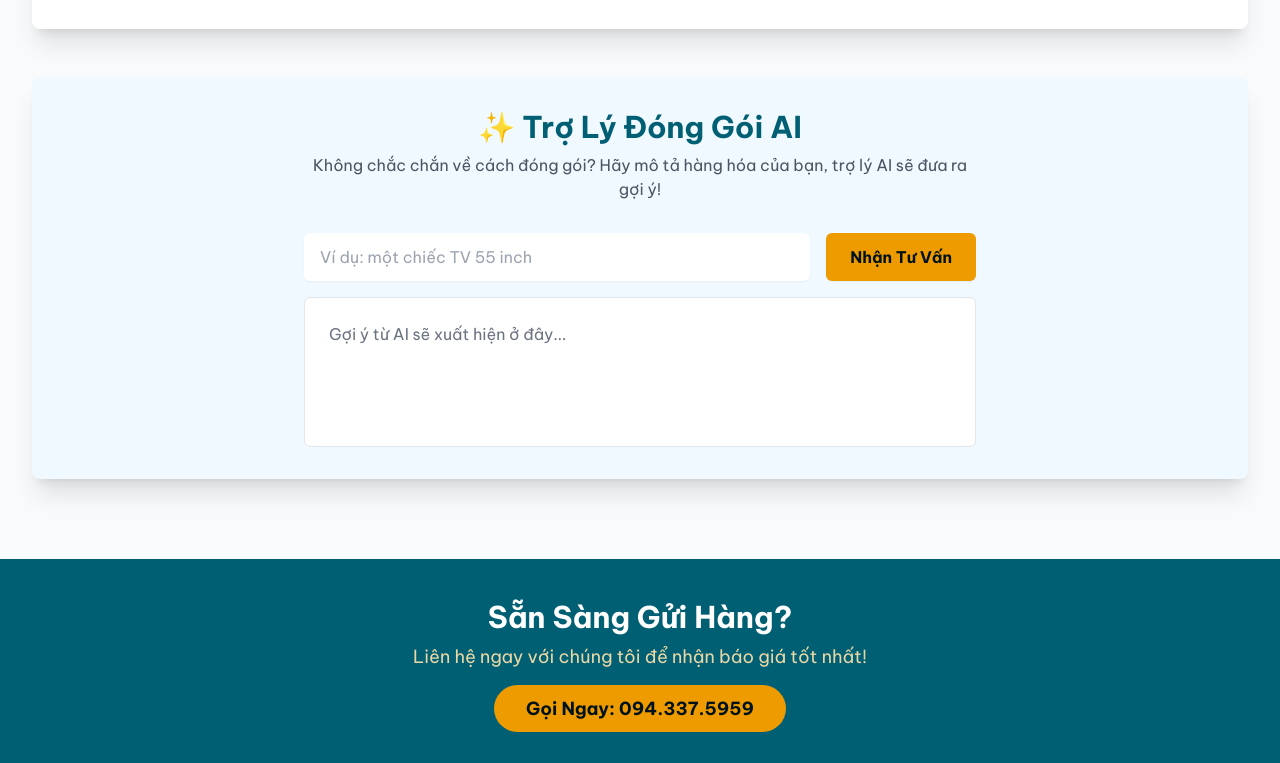
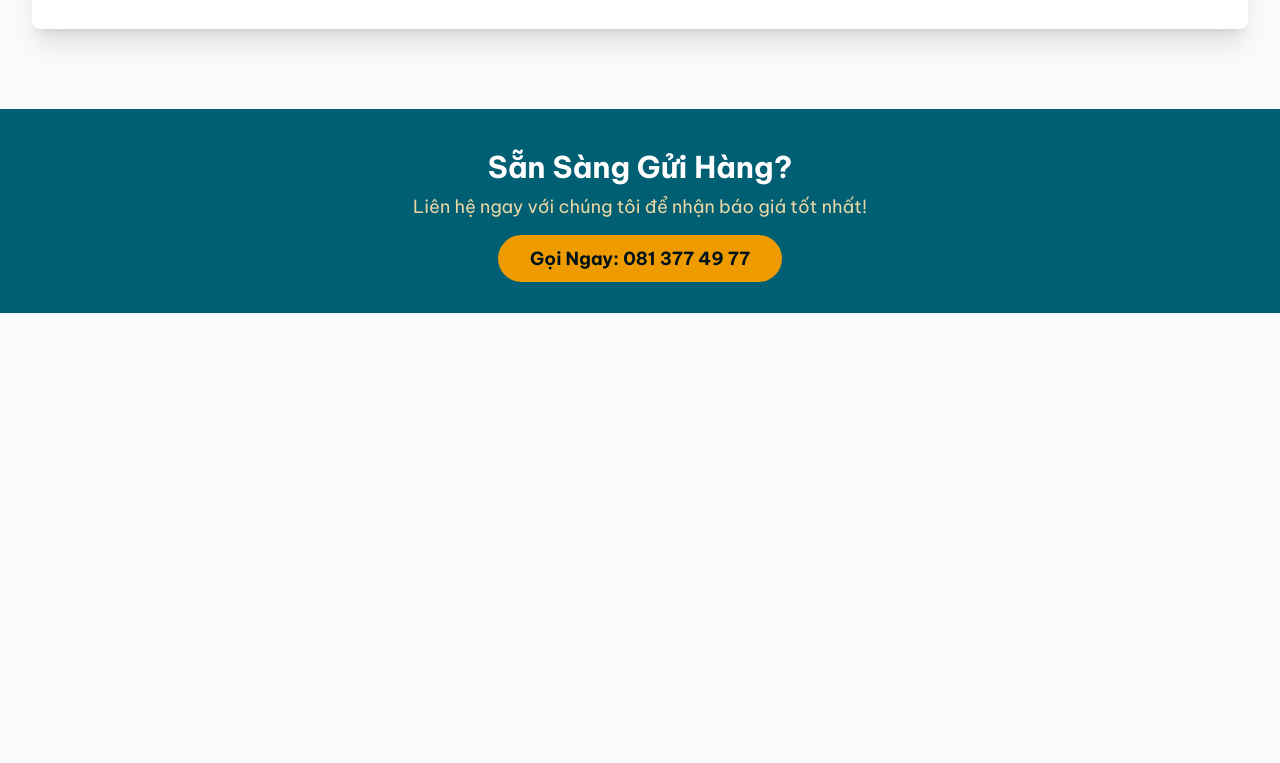
Before and after one commit to hailewis/quy-trinh-gui-hang-sai-gon-da-nang, a plain HTML site: page index.html in a window 1280 px wide. Shown: the part 2445-3208 px from the top of the page. After the commit the page ends 2758 px from the top, so only its background shows below. Drawn offline with nearby package versions, Linux system fonts and the light colour scheme.

Commit message:
Updated index.html (Fix)

```diff
--- a/index.html
+++ b/index.html
@@ -207,29 +207,13 @@
             </div>
         </section>
 
-        <section id="ai-assistant" class="bg-sky-50 p-6 md:p-8 rounded-lg shadow-xl mb-12">
-            <div class="text-center mb-8">
-                <h2 class="text-3xl font-bold text-[#005F73]">✨ Trợ Lý Đóng Gói AI</h2>
-                <p class="text-gray-600 mt-2 max-w-2xl mx-auto">Không chắc chắn về cách đóng gói? Hãy mô tả hàng hóa của bạn, trợ lý AI sẽ đưa ra gợi ý!</p>
-            </div>
-            <div class="max-w-2xl mx-auto">
-                <div class="flex flex-col sm:flex-row gap-4 mb-4">
-                    <input type="text" id="itemDescription" placeholder="Ví dụ: một chiếc TV 55 inch" class="w-full px-4 py-3 rounded-md border-gray-300 focus:ring-[#EE9B00] focus:border-[#EE9B00] transition shadow-sm">
-                    <button id="getPackingAdvice" class="bg-[#EE9B00] hover:bg-[#CA6702] text-[#001219] font-bold py-3 px-6 rounded-md transition-colors whitespace-nowrap shadow-sm">Nhận Tư Vấn</button>
-                </div>
-                <div id="aiResult" class="bg-white p-6 rounded-md border border-gray-200 min-h-[150px] text-left">
-                   <p class="text-gray-500">Gợi ý từ AI sẽ xuất hiện ở đây...</p>
-                </div>
-            </div>
-        </section>
-
     </main>
 
     <footer class="bg-[#005F73] text-white text-center py-10 px-4">
         <h2 class="text-3xl font-bold">Sẵn Sàng Gửi Hàng?</h2>
         <p class="mt-2 mb-6 text-lg text-[#E9D8A6]">Liên hệ ngay với chúng tôi để nhận báo giá tốt nhất!</p>
         <a href="tel:0943375959" class="bg-[#EE9B00] hover:bg-[#CA6702] text-[#001219] font-bold py-3 px-8 rounded-full text-lg transition-colors">
-            Gọi Ngay: 094.337.5959
+            Gọi Ngay: 081 377 49 77
         </a>
     </footer>
 
```
